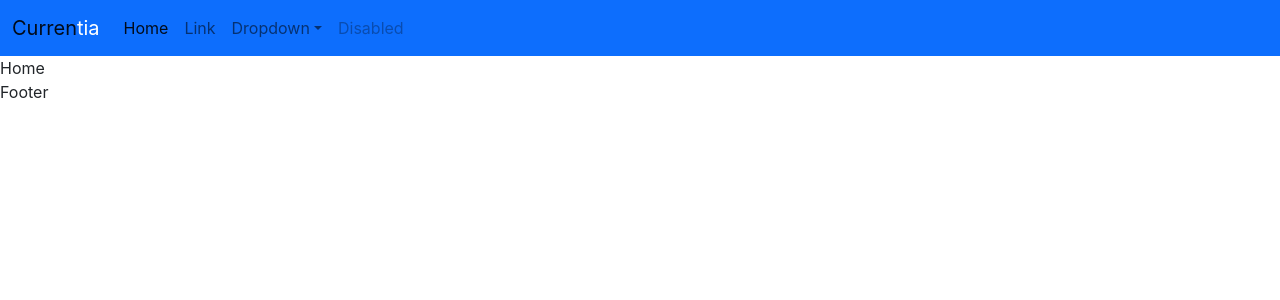
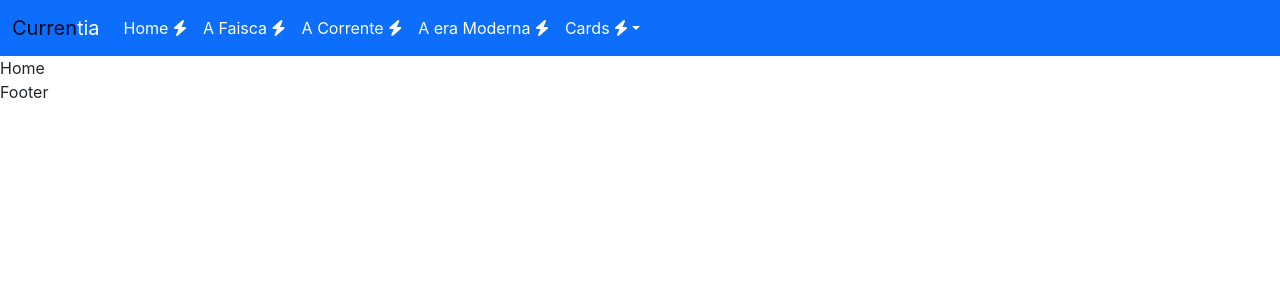
Before and after one commit to benetesla/currentia, a React (Create React App) app: page / in a window 1280 px wide. Shown: the top 300 px of the page. Built offline with nearby package versions, Linux system fonts and the light colour scheme.

Commit message:
Finalizando a barra de navegação

```diff
--- a/public/index.html
+++ b/public/index.html
@@ -14,6 +14,7 @@
     <link rel="manifest" href="%PUBLIC_URL%/manifest.json" />
 
     <title>Currentia</title>
+    <link rel="stylesheet" href="https://cdnjs.cloudflare.com/ajax/libs/font-awesome/6.3.0/css/all.min.css" integrity="sha512-SzlrxWUlpfuzQ+pcUCosxcglQRNAq/DZjVsC0lE40xsADsfeQoEypE+enwcOiGjk/bSuGGKHEyjSoQ1zVisanQ==" crossorigin="anonymous" referrerpolicy="no-referrer" />
     <link href="https://cdn.jsdelivr.net/npm/bootstrap@5.2.3/dist/css/bootstrap.min.css" rel="stylesheet" integrity="sha384-rbsA2VBKQhggwzxH7pPCaAqO46MgnOM80zW1RWuH61DGLwZJEdK2Kadq2F9CUG65" crossorigin="anonymous">
   </head>
   <body>
--- a/src/Components/navbar/Navbar.jsx
+++ b/src/Components/navbar/Navbar.jsx
@@ -15,24 +15,44 @@ const Navbar = () => {
           <div className="collapse navbar-collapse" id="navbarSupportedContent">
             <ul className="navbar-nav me-auto mb-2 mb-lg-0">
               <li className="nav-item">
-                <a className="nav-link active" aria-current="page" href="#">Home</a>
+                <a className="nav-link active text-white" aria-current="page" href="#">
+                  Home <i className="fas fa-bolt"></i>
+                </a>
               </li>
               <li className="nav-item">
-                <a className="nav-link" href="#">Link</a>
+                <a className="nav-link text-white" href="#">
+                  A Faisca   <i className="fas fa-bolt"></i>
+                </a>
+              </li>
+              <li className="nav-item">
+                <a className="nav-link text-white" href="#">
+                  A Corrente <i className="fas fa-bolt"></i>
+                </a>
+              </li>
+              <li className="nav-item">
+                <a className="nav-link text-white" href="#">
+                  A era Moderna <i className="fas fa-bolt"></i>
+                </a>
               </li>
               <li className="nav-item dropdown">
-                <a className="nav-link dropdown-toggle" href="#" role="button" data-bs-toggle="dropdown" aria-expanded="false">
-                  Dropdown
+                <a className="nav-link text-white dropdown-toggle" href="#" role="button" data-bs-toggle="dropdown" aria-expanded="false">
+                  Cards <i className="fas fa-bolt"></i>
                 </a>
                 <ul className="dropdown-menu">
-                  <li><a className="dropdown-item" href="#">Action</a></li>
-                  <li><a className="dropdown-item" href="#">Another action</a></li>
+                  <li><a className="dropdown-item" href="#">
+                    Cientitas Da Primeira <span className="text-danger">Era</span>
+                    <i className="fas fa-bolt"></i>
+                  </a></li>
+                  <li><a className="dropdown-item" href="#">
+                    Cientitas Da Segunda <span className="text-danger">Era</span>
+                    <i className="fas fa-bolt"></i>
+                  </a></li>
 
-                  <li><a className="dropdown-item" href="#">Something else here</a></li>
+                  <li><a className="dropdown-item" href="#">
+                    Cientitas Da Terceira <span className="text-danger">Era</span>
+                    <i className="fas fa-bolt"></i>
+                  </a></li>
                 </ul>
-              </li>
-              <li className="nav-item">
-                <a className="nav-link disabled">Disabled</a>
               </li>
             </ul>
 
```
